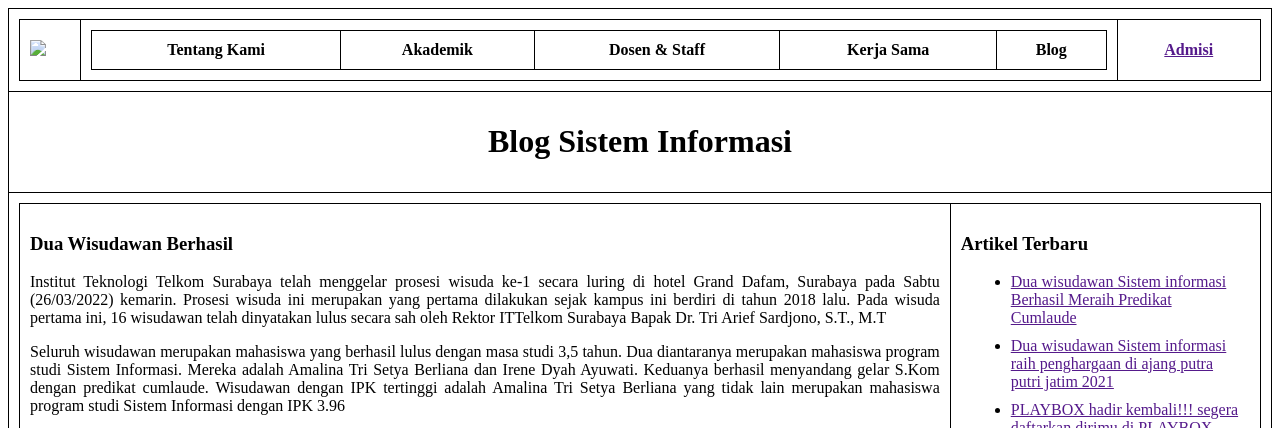
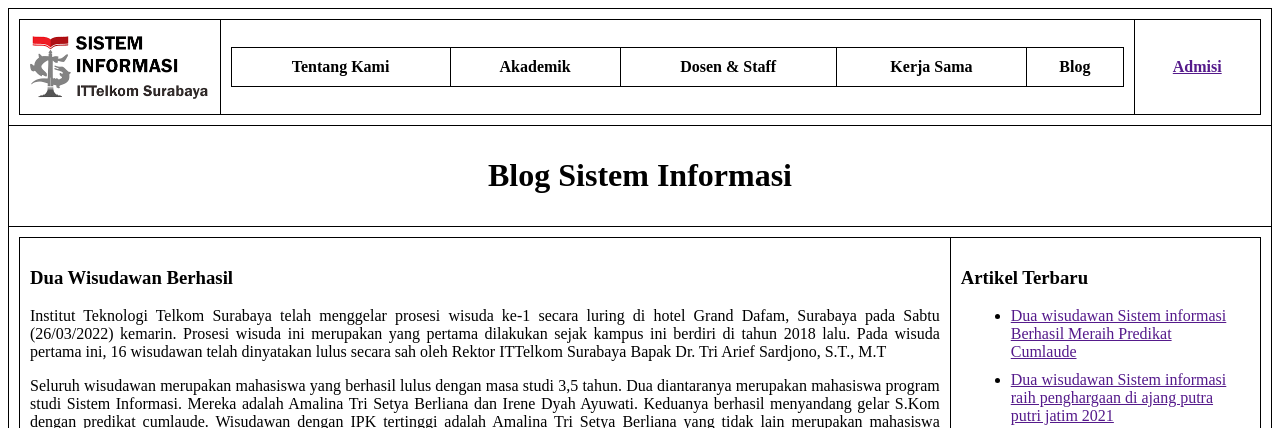
Before and after one commit to aditiaariq/PAW-ARIQ, a plain HTML site: page index.html in a window 1280 px wide. Shown: the top 428 px of the page. Drawn offline with Linux system fonts and the light colour scheme.

Commit message:
Update index.html

```diff
--- a/index.html
+++ b/index.html
@@ -43,7 +43,7 @@
             <td>
                 <table>
                     <tr style="width: 70px;">
-                        <td style="width: 40px;"><img src="assets/sisfor ittelkom.png" style="align-items: center;height:70px;"></td>
+                        <td style="width: 40px;"><img src="sisfor ittelkom.png" style="align-items: center;height:70px;"></td>
                         <!--bagian nav bar tengah-->
 
                         <td>
```
